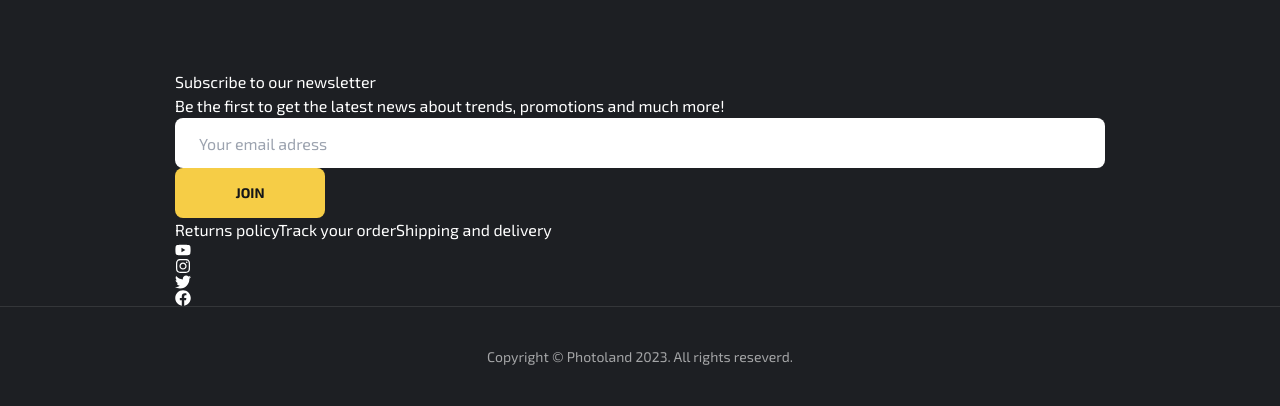
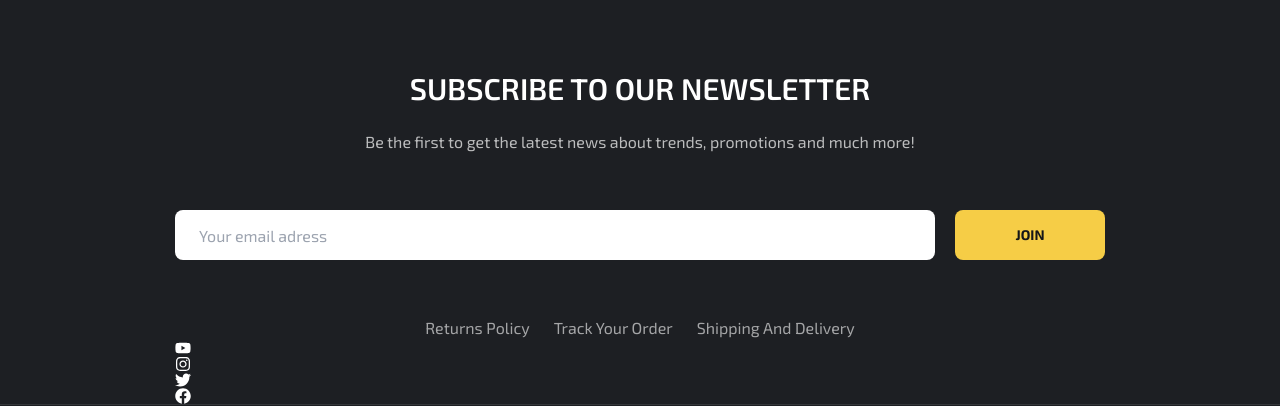
Before and after one commit to Edyane/Photoland, a React (Create React App) app in the folder client/: page / in a window 1280 px wide. Shown: the part 1214-1620 px from the top of the page. Built offline with nearby package versions, Linux system fonts and the light colour scheme; no server answers.

Commit message:
feat: aplicando estilo aos links

```diff
--- a/client/src/components/Footer.js
+++ b/client/src/components/Footer.js
@@ -5,15 +5,15 @@ const Footer = () => {
 	return (
 		<footer className="pt-16" bg-primary>
 			<div className="container mx-auto">
-				<div>
-					<h2>Subscribe to our newsletter</h2>
-					<p>
+				<div className="text-center">
+					<h2 className="h2 uppercase mb-6 font-semibold">Subscribe to our newsletter</h2>
+					<p className="text-white/70">
 						Be the first to get the latest news about trends,
 						promotions and much more!
 					</p>
 				</div>
 				{/* form */}
-				<form>
+				<form className="w-full max-w-3x1 mx-auto flex flex-col md:flex-row gap-5 my-14">
 					<input
 						type="text"
 						placeholder="Your email adress"
@@ -24,7 +24,7 @@ const Footer = () => {
 					</button>
 				</form>
 				{/* links */}
-				<div>
+				<div className="text-base text-white/60 flex gap-x-6 capitalize max-w-max mx-auto">
 					<a href='#' className="hover:text-white transition all">Returns policy</a>
 					<a href='#' className="hover:text-white transition all">Track your order</a>
 					<a href='#' className="hover:text-white transition all">Shipping and delivery</a>
```
